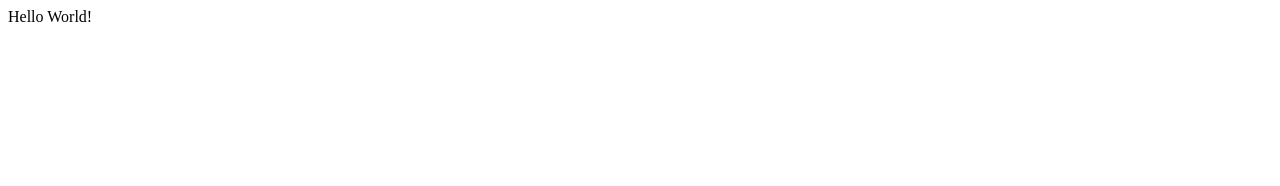
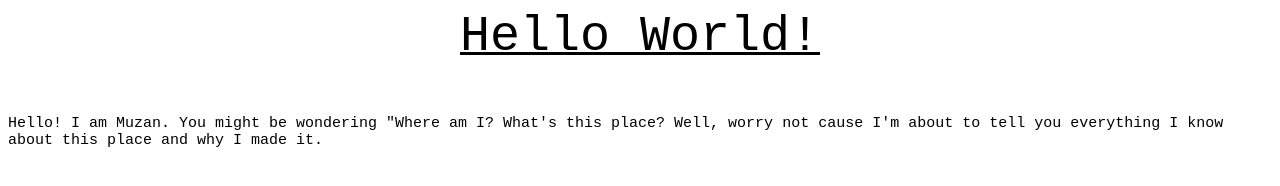
Before and after one commit to HelperMuzan/Pages, a plain HTML site: page index.html in a window 1280 px wide. Drawn offline with Linux system fonts and the light colour scheme.

Commit message:
Update index.html successful CSS
The earlier was a failure so here it goes!

```diff
--- a/index.html
+++ b/index.html
@@ -1,7 +1,12 @@
 <html>
   <style>
-    margin: 32px;
-    p {font-size: 250px;}
+    article{
+    padding: 25px;
+    margin: 52px;
+    }
+    p {font-family: "Courier New"; font-size: 50px; text-decoration: underline; text-decoration-thickness:5%; text-align:center}
+    a {font-family: "Courier New"; font-size: 15px;}
     </style>
   <p>Hello World!</p>
+  <a>Hello! I am Muzan. You might be wondering "Where am I? What's this place? Well, worry not cause I'm about to tell you everything I know about this place and why I made it.</a>
   </html>
```
